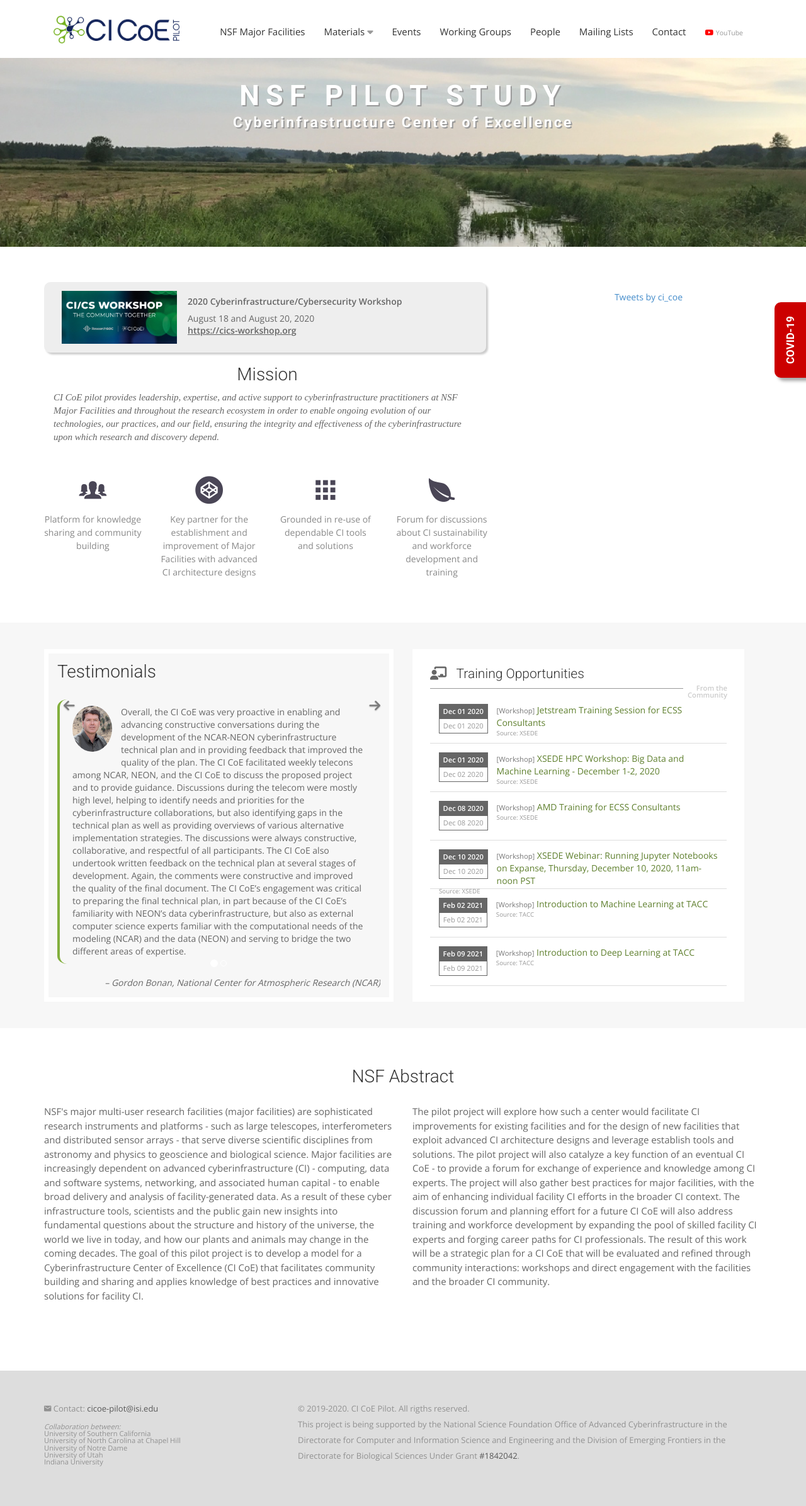
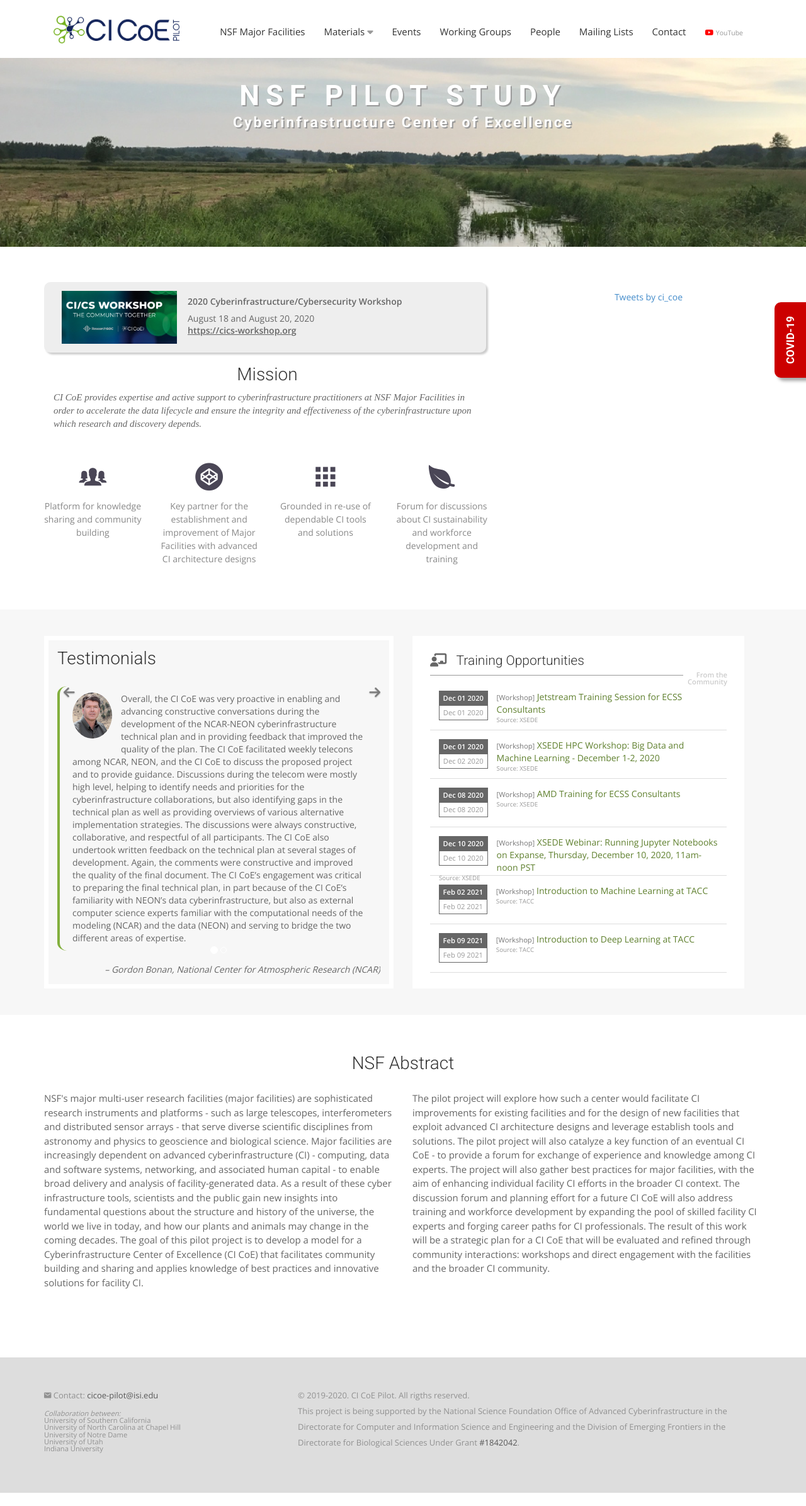
Before and after one commit to cicoe/cicoe.github.io, a Jekyll site: the page built from index.html, in a window 1280 px wide. Shown: the whole page at 63% size. Built offline with Jekyll 4.4.1, drawn with Linux system fonts in a browser that asks for light colours; nearby versions of some CDN libraries; some web fonts are replaced; comment, search, counter and statistics services are not loaded; after the commit the page ends 2371 px from its top, so only the background shows below that.

Commit message:
updated Mission

```diff
--- a/index.html
+++ b/index.html
@@ -32,10 +32,7 @@ permalink: /
                 <div class="col-sm-12 col-md-12 section-title">
                     <h3>Mission</h3>
                     <p style="text-align: left; line-height: 1.4em">
-                        CI CoE pilot provides leadership, expertise, and active support to cyberinfrastructure
-                        practitioners at NSF Major Facilities and throughout the research ecosystem in order to enable
-                        ongoing evolution of our technologies, our practices, and our field, ensuring the integrity and
-                        effectiveness of the cyberinfrastructure upon which research and discovery depend.
+                        CI CoE provides expertise and active support to cyberinfrastructure practitioners at NSF Major Facilities in order to accelerate the data lifecycle and ensure the integrity and  effectiveness of the cyberinfrastructure upon which research and discovery depends.
                     </p>
                 </div>
                 <div class="row">
```
